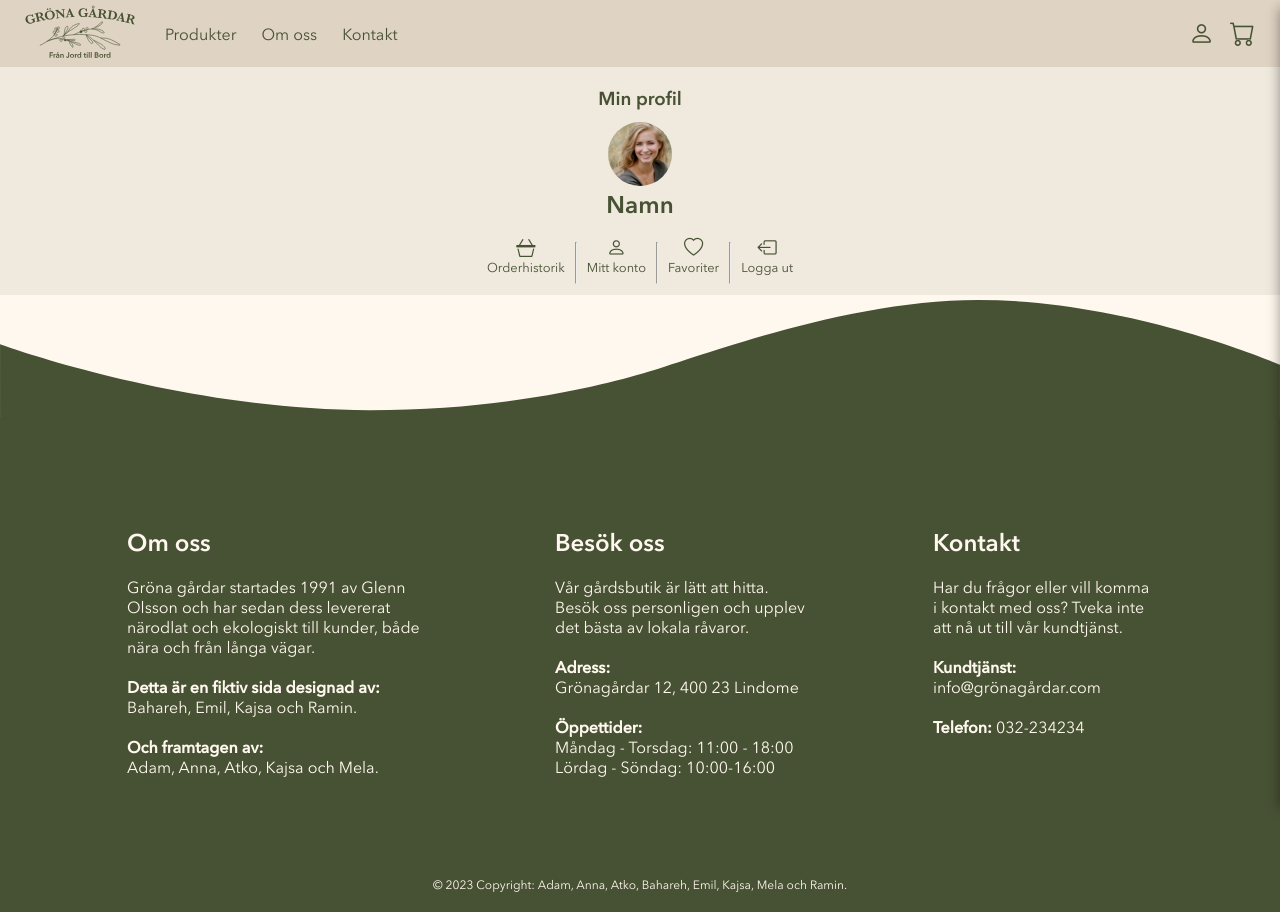
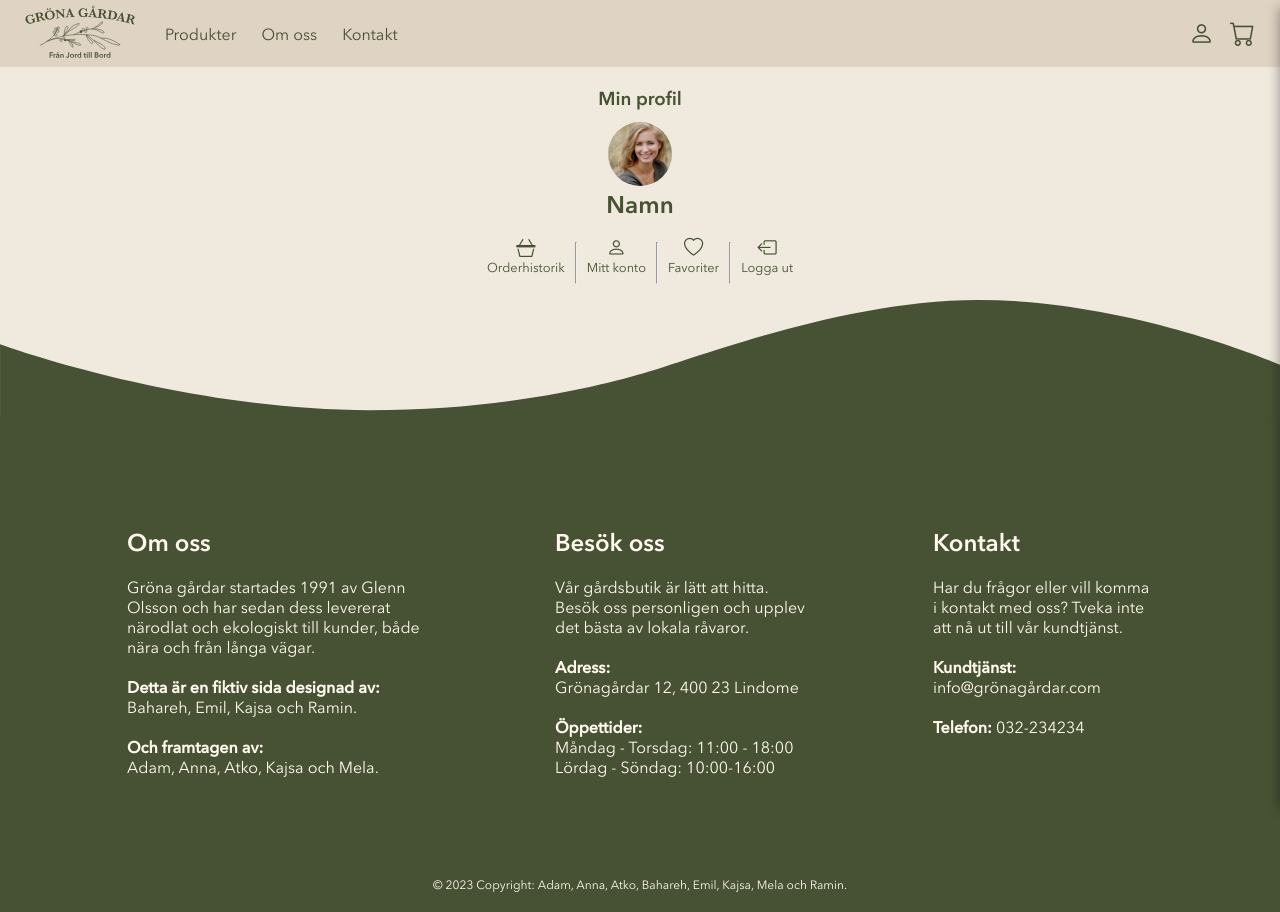
Before and after one commit to f1schhh/Grona-gardar, a Vue app: page /account in a window 1280 px wide. Shown: the top 912 px of the page. Built offline with nearby package versions, Linux system fonts and the light colour scheme.

Commit message:
added bgcolor meta tag to routes in router that footer can use

```diff
--- a/src/components/Footer.vue
+++ b/src/components/Footer.vue
@@ -1,5 +1,5 @@
 <template>
-    <footer>
+    <footer :style="{ backgroundColor: $route.meta.footerBackgroundColor }">
         <div class="svg-container">
             <svg id="Lager_1" xmlns="http://www.w3.org/2000/svg" viewBox="0 0 519.54 50.15">
                 <defs></defs>
@@ -61,7 +61,6 @@ footer {
     font-size: 3vw;
     width: 100vw;
     text-align: center;
-    background-color: var(--light-beige);
 }
 
 .svg-container {
--- a/src/router.js
+++ b/src/router.js
@@ -18,28 +18,38 @@ const router = createRouter({
   routes: [
     {
       path: '/',
-      component: HomeView
+      component: HomeView,
+      //Background color used by footer to match the bg of current page
+      meta: { footerBackgroundColor: '#fff8ee' }
     },
     {
       path: '/product/:productId',
       component: SpecificProductView,
       name: "SpecificProduct",
       props: true,
+      //Background color used by footer to match the bg of current page
+      meta: { footerBackgroundColor: '#efe9de' }
     },
     {
       path: '/products',
       component: ProductsPageview,
+      //Background color used by footer to match the bg of current page
+      meta: { footerBackgroundColor: '#efe9de' }
     },
     {
       path: '/products/:category',
       component: ProductsPageview,
+      //Background color used by footer to match the bg of current page
+      meta: { footerBackgroundColor: '#efe9de' }
     },
     {
       path: '/account',
       component: AccountView,
+      //Background color used by footer to match the bg of current page
+      meta: { footerBackgroundColor: '#efe9de' },
 
       children: [
-        { path: 'orderhistory', component: OrderHistoryView},
+        { path: 'orderhistory', component: OrderHistoryView },
         {
           path: 'editaccount',
           component: EditAccountView
```
